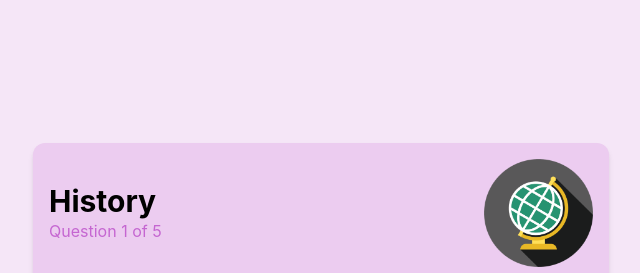
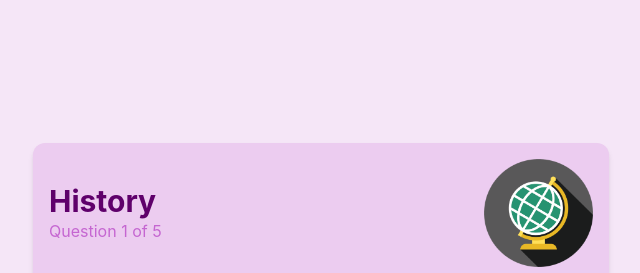
Before and after one commit to AsepSaniNugraha/Quiz-App-Multiple-Categories, a React (Vite) app: page /quiz in a window 1280 px wide. Both pictures are taken after a click on the button 640 px from the left and 638 px from the top of the page. Shown: the top 273 px of the page, without its empty margins (319-959 px from the left). Built offline with nearby package versions, Linux system fonts and the light colour scheme.

Commit message:
Clear localstorage when begin quiz

```diff
--- a/src/components/QuestionCard.jsx
+++ b/src/components/QuestionCard.jsx
@@ -36,7 +36,7 @@ const QuestionCard = ({
         <div>
             <div className="flex items-center justify-between mb-6">
                 <div>
-                    <p className="text-3xl font-bold capitalize">
+                    <p className="text-3xl font-bold capitalize text-(--text-primary-color)">
                         {category}
                     </p>
                     <p className="text-(--text-muted-color) text-base">
--- a/src/pages/Home.jsx
+++ b/src/pages/Home.jsx
@@ -28,6 +28,10 @@ const Home = ({ loadCategory }) => {
     ];
     const [selectedSubject, setSelectedSubject] = useState(categories[0]);
     const handleStart = () => {
+        localStorage.removeItem("quiz_category");
+        localStorage.removeItem("quiz_questions");
+        localStorage.removeItem("quiz_answers");
+        localStorage.removeItem("quiz_current");
         loadCategory(selectedSubject);
         navigate("/quiz");
     };
```
